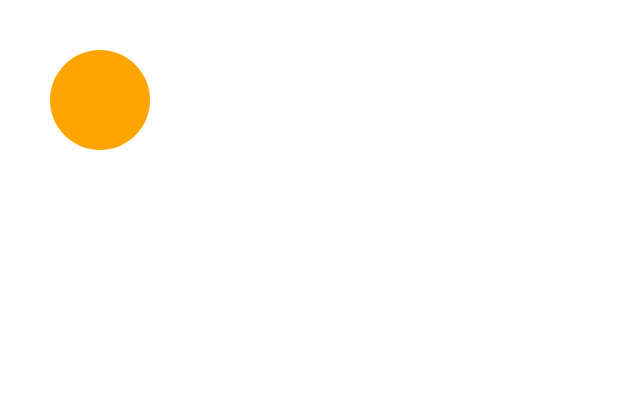
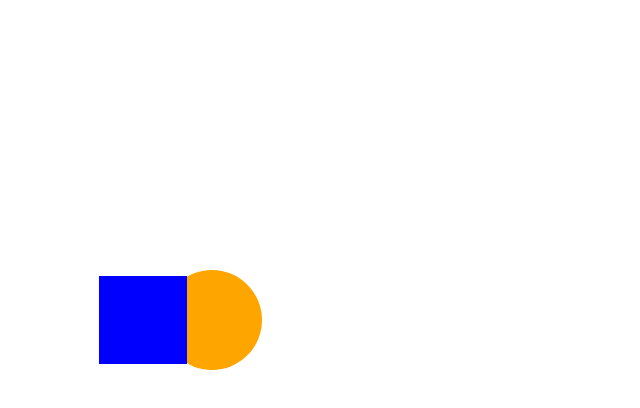
Before and after one commit to lsdam/pages, a plain HTML site: page canvas/index.html in a window 1280 px wide. Shown: the whole page, without its empty margins (0-640 px from the left). Drawn offline with Linux system fonts and the light colour scheme.

Commit message:
캔버스 커밋2

```diff
--- a/canvas/index.html
+++ b/canvas/index.html
@@ -13,40 +13,129 @@
 
 <script>
     const canvas = document.getElementById('canvas')
-    const ctx = canvas.getContext('2d')
+    const context = canvas.getContext('2d')
+
+    const circleShape = {
+        type: 'circle',
+        x: 212,
+        y: 320,
+        size: 100,
+        color: 'orange',
+        isSelected: false,
+    }
+
+    const rectShape = {
+        type: 'rect',
+        x: 99,
+        y: 276,
+        size: 88,
+        color: 'blue',
+        isSelected: false,
+    }
+
+    const shapes = [
+        circleShape,
+        rectShape,
+    ]
+
+    let previousSelectedShape
+    let isDragging = false
+
 
     startup()
-    drawStuff()
+    clearCanvas()
+    drawCircle()
+    drawRect()
 
     function startup() {
+        resizeCanvas()
+
         canvas.addEventListener("touchstart", handleStart, false);
-        // canvas.addEventListener("touchend", handleEnd, false);
-        // canvas.addEventListener("touchcancel", handleCancel, false);
-        // canvas.addEventListener("touchmove", handleMove, false);
+        canvas.addEventListener("touchend", stopDragging, false);
+        canvas.addEventListener("touchcancel", stopDragging, false);
+        canvas.addEventListener("touchmove", handleMove, false);
+    }
+
+    function stopDragging() {
+        isDragging = false
     }
 
     function handleStart(e) {
-        // console.log(e, e.changedTouches)
-        const touches = e.changedTouches
+        e = e.changedTouches[0]
 
-        for (let i = 0; i < touches.length; i++) {
-            console.log(touches[i].pageX, touches[i].pageY)
+        let clickX = e.pageX - canvas.offsetLeft;
+        let clickY = e.pageY - canvas.offsetTop;
+
+        for (let i = shapes.length - 1; i >= 0; i--) {
+            let shape = shapes[i]
+
+            let distanceFromCenter = Math.sqrt(Math.pow(shape.x - clickX, 2) + Math.pow(shape.y - clickY, 2))
+
+            if (distanceFromCenter <= (shape.size / 2)) {
+                if (previousSelectedShape != null) previousSelectedShape.isSelected = false
+                previousSelectedShape = shape
+
+                shape.isSelected = true
+
+                isDragging = true
+
+                clearCanvas()
+                drawCircle()
+                drawRect()
+            }
         }
-        console.log(canvas.offsetLeft, canvas.offsetTop)
     }
 
     function handleMove(e) {
+        e = e.changedTouches[0]
+
+        if (isDragging == true) {
+            if (previousSelectedShape != null) {
+                let x = e.pageX - canvas.offsetLeft;
+                let y = e.pageY - canvas.offsetTop;
+
+                previousSelectedShape.x = x;
+                previousSelectedShape.y = y;
+
+                clearCanvas()
+                drawCircle();
+                drawRect()
+            }
+        }
     }
 
-    function drawCircle(x = 100, y = 100) {
-        ctx.arc(100, 100, 50, 0, 2 * Math.PI);
+    function clearCanvas() {
+        context.clearRect(0, 0, canvas.width, canvas.height)
     }
 
-    function drawStuff() {
-        ctx.beginPath()
-        drawCircle() // ctx.arc(100, 100, 50, 0, 2 * Math.PI);
-        ctx.fillStyle = 'orange'
-        ctx.fill()
+    function drawCircle() {
+        let x = circleShape.x
+        let y = circleShape.y
+
+        if (previousSelectedShape && previousSelectedShape.type === 'circle') {
+            x = previousSelectedShape.x
+            y = previousSelectedShape.y
+        }
+
+        context.beginPath()
+        context.arc(x, y, (circleShape.size / 2), 0, 2 * Math.PI)
+        context.fillStyle = circleShape.color
+        context.fill()
+    }
+
+    function drawRect() {
+        let x = rectShape.x
+        let y = rectShape.y
+
+        if (previousSelectedShape && previousSelectedShape.type === 'rect') {
+            x = previousSelectedShape.x
+            y = previousSelectedShape.y
+        }
+
+        context.beginPath()
+        context.rect(x, y, rectShape.size, rectShape.size)
+        context.fillStyle = rectShape.color
+        context.fill()
     }
 
     // resize the canvas to fill browser window dynamically
@@ -56,7 +145,8 @@
         canvas.width = window.innerWidth;
         canvas.height = window.innerHeight;
 
-        drawStuff();
+        clearCanvas()
+        drawCircle()
     }
 </script>
 
```
